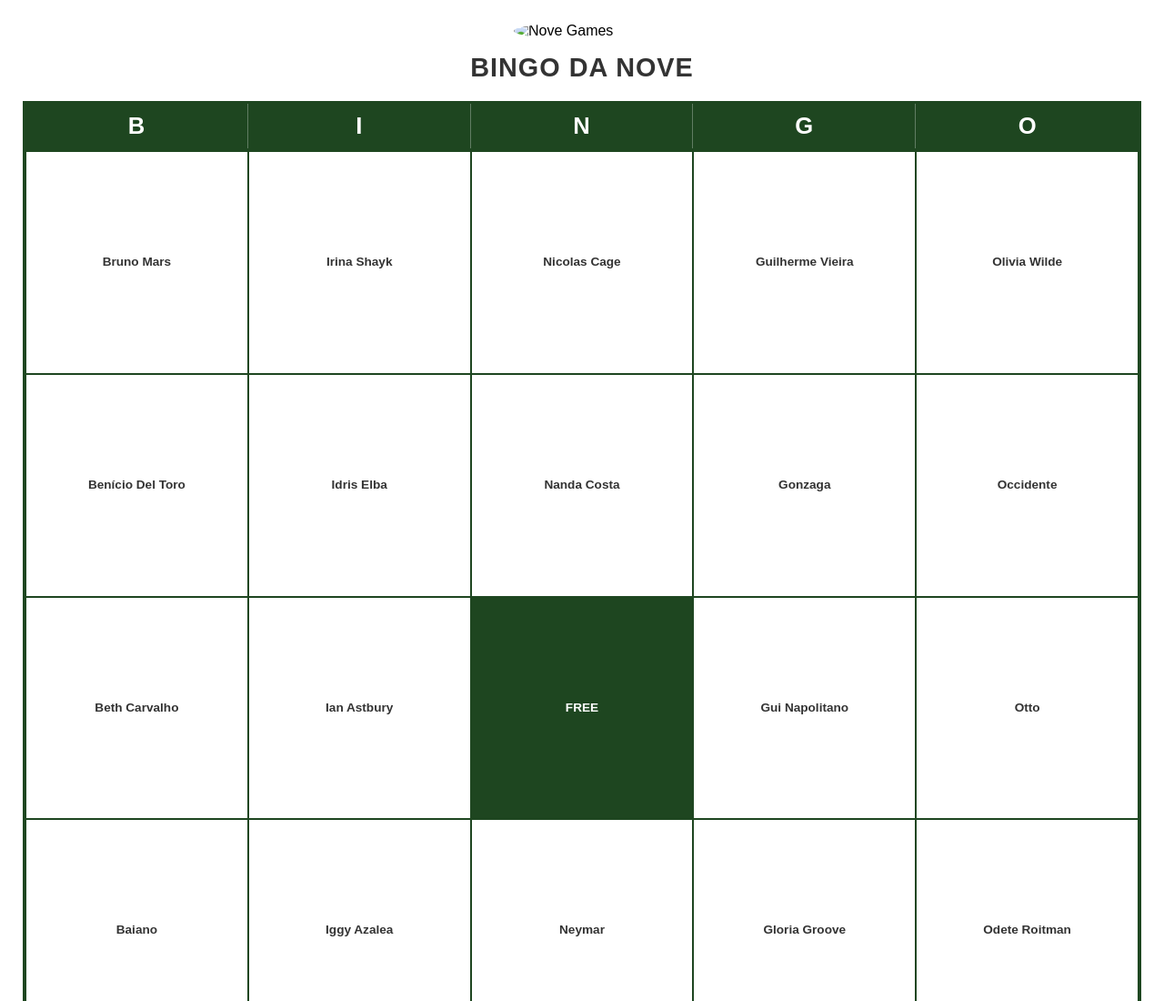
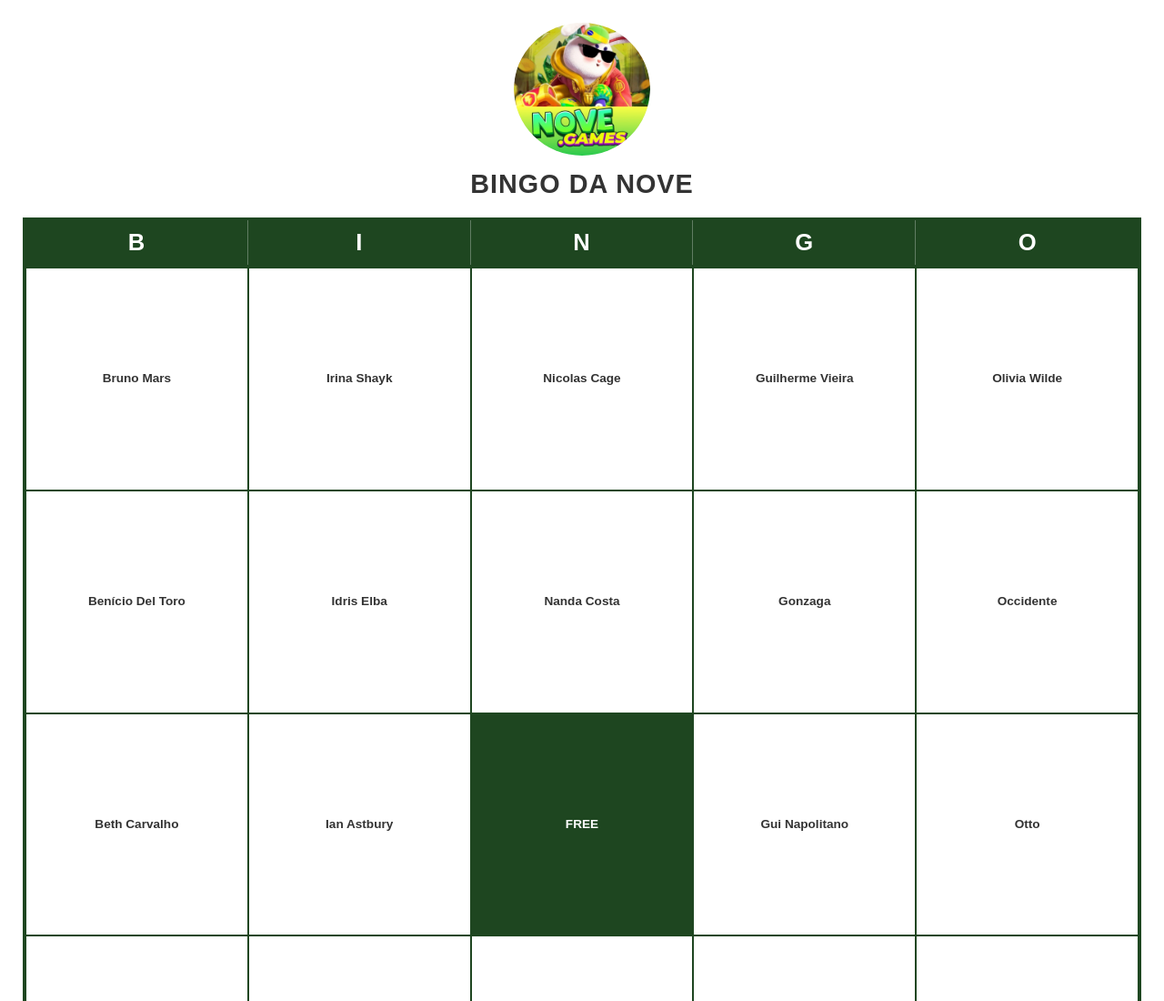
Before and after one commit to mayra799/Bingo-de-famosos, a plain HTML site: page index.html in a window 1280 px wide. Shown: the top 1100 px of the page at 91% size. Drawn offline with Linux system fonts and the light colour scheme.

Commit message:
Update index.html

```diff
--- a/index.html
+++ b/index.html
@@ -8,7 +8,8 @@
 </head>
 <body>
     <div class="container">
-        <img src="108016.jpg" alt="Nove Games" class="topo-imagem">
+        <img src="IMG_20260701_225106.jpg"
+            alt="Nove Games" class="topo-imagem">
         <h1>BINGO DA NOVE</h1>
 
         <div class="bingo-table">
```
